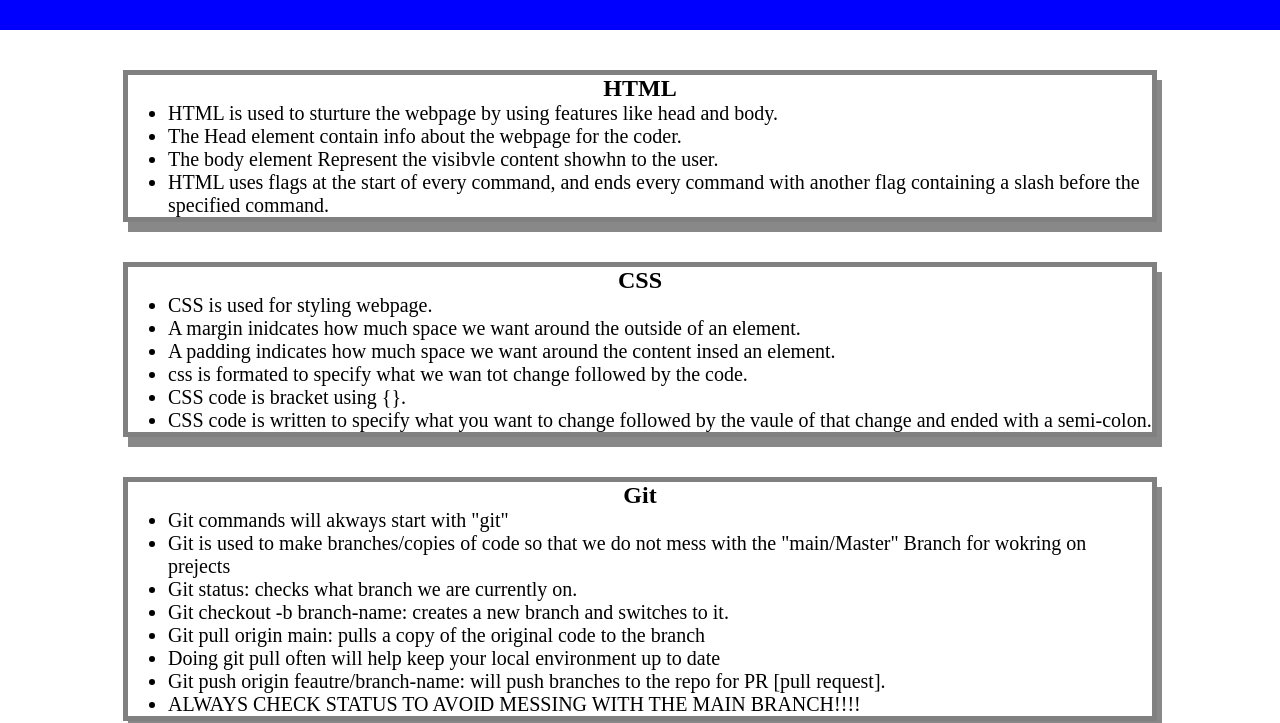
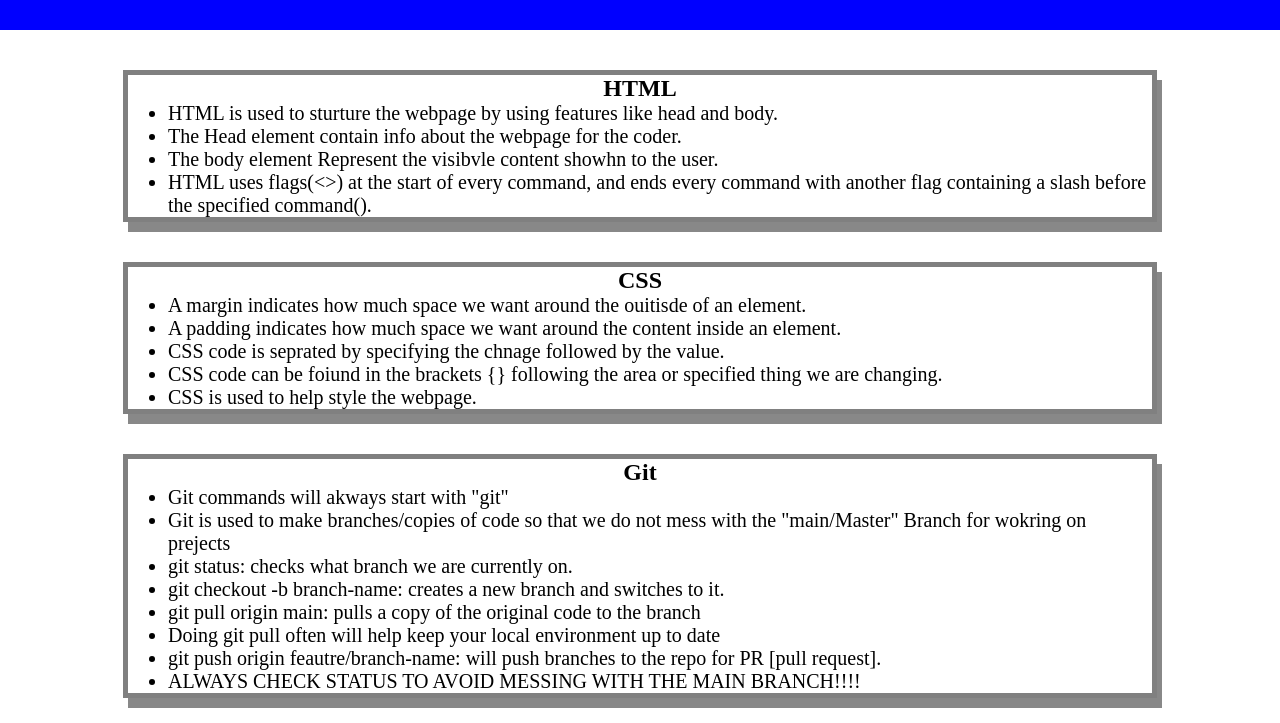
Before and after one commit to Jackelam20/prework-study-guide, a plain HTML site: page prework-study-guide/index.html in a window 1280 px wide. Shown: the part 90-813 px from the top of the page. Drawn offline with Linux system fonts and the light colour scheme.

Commit message:
added css to project

```diff
--- a/prework-study-guide/assets/style.css
+++ b/prework-study-guide/assets/style.css
@@ -34,9 +34,9 @@ p{
     font-size: 30px;
 }
 
-.card {
+.card{
     width: 80%;
     margin: 40px auto;
-    border: 5px solid gray;
+    border: 5px solid grey;
     box-shadow: 5px 10px #888888;
 }
--- a/prework-study-guide/index.html
+++ b/prework-study-guide/index.html
@@ -4,7 +4,7 @@
     <meta charset="UTF-8" />
     <meta http-equiv="X-UA-Compatible" content="IE=edge" />
     <meta name="viewport" content="width=device-width, initial-scale=1.0" />
-    <link rel="stylesheet" href="./assets/style.css">
+    <link rel="stylesheet" href="./assets/style.css" />
     <title>Prework Study Guide</title>
   </head>
   <body>
@@ -20,19 +20,18 @@
           <li>HTML is used to sturture the webpage by using features like head and body.</li>
           <li>The Head element contain info about the webpage for the coder.</li>
           <li>The body element Represent the visibvle content showhn to the user.</li>
-          <li>HTML uses flags at the start of every command, and ends every command with another flag containing a slash before the specified command.</li>
+          <li>HTML uses flags(<>) at the start of every command, and ends every command with another flag containing a slash before the specified command(</>).</li>
          </ul>
        </section>
 
        <section class="card" id="css-section">
         <h2>CSS</h2>
          <ul>
-          <li>CSS is used for styling webpage.</li>
-          <li>A margin inidcates how much space we want around the outside of an element.</li>
-          <li>A padding indicates how much space we want around the content insed an element.</li>
-          <li>css is formated to specify what we wan tot change followed by the code.</li>
-          <li>CSS code is bracket using {}. </li>
-          <li>CSS code is written to specify what you want to change followed by the vaule of that change and ended with a semi-colon.</li>
+          <li>A margin indicates  how much space we want around the ouitisde of an element.</li>
+          <li>A padding indicates how much space we want around the content inside an element.</li>
+          <li>CSS code is seprated by specifying the chnage followed by the value.</li>
+          <li>CSS code can be foiund in the brackets {} following the area or specified thing we are changing.</li>
+          <li>CSS is used to help style the webpage.</li>
          </ul>
        </section>
 
@@ -41,11 +40,11 @@
          <ul>
           <li>Git commands will akways start with "git"</li>
           <li> Git is used to make branches/copies of code so that we do not mess with the "main/Master" Branch for wokring on prejects</li>
-          <li>Git status: checks what branch we are currently on.</li>
-          <li>Git checkout -b branch-name: creates a new branch and switches to it.</li>
-          <li> Git pull origin main: pulls a copy of the original code to the branch</li>
+          <li>git status: checks what branch we are currently on.</li>
+          <li>git checkout -b branch-name: creates a new branch and switches to it.</li>
+          <li> git pull origin main: pulls a copy of the original code to the branch</li>
           <li> Doing git pull often will help keep your local environment up to date</li>
-          <Li> Git push origin feautre/branch-name: will push branches to the repo for PR [pull request].</Li>
+          <Li> git push origin feautre/branch-name: will push branches to the repo for PR [pull request].</Li>
           <li>ALWAYS CHECK STATUS TO AVOID MESSING WITH THE MAIN BRANCH!!!!</li>
          </ul>
        </section>
```
